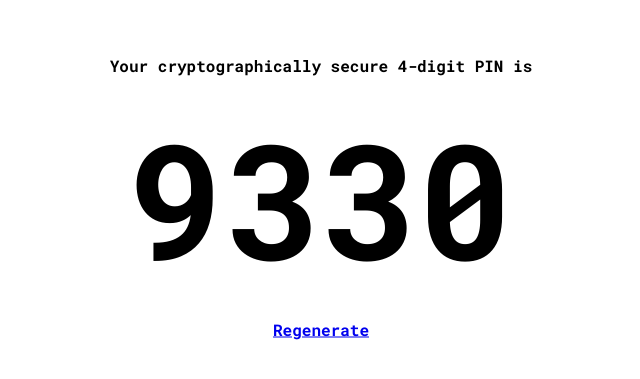
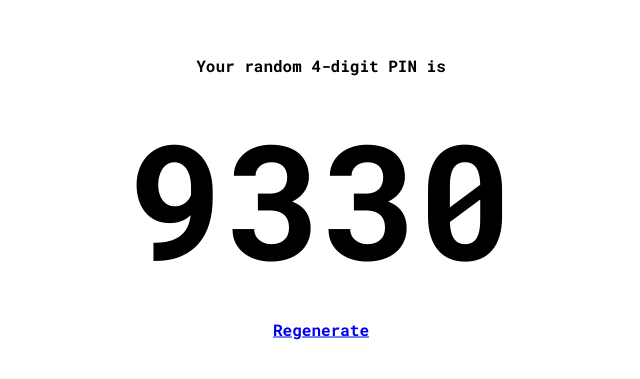
Before and after one commit to phargogh/crypto-pin, a plain HTML site: page index.html in a window 1280 px wide. Shown: the part 203-582 px from the top of the page, without its empty margins (319-959 px from the left). Drawn offline with Linux system fonts and the light colour scheme.

Commit message:
Renaming 'cryptographically secure' to 'random'.

```diff
--- a/index.html
+++ b/index.html
@@ -32,7 +32,7 @@ html {
 
 <body onload="generate()">
         <div id="crypto-pin">
-                <p id="label">Your cryptographically secure 4-digit PIN is</p>
+                <p id="label">Your random 4-digit PIN is</p>
                 <p id="pin"></p>
                 <p><a href="javascript:generate()">Regenerate</a></p>
         </div>
```
